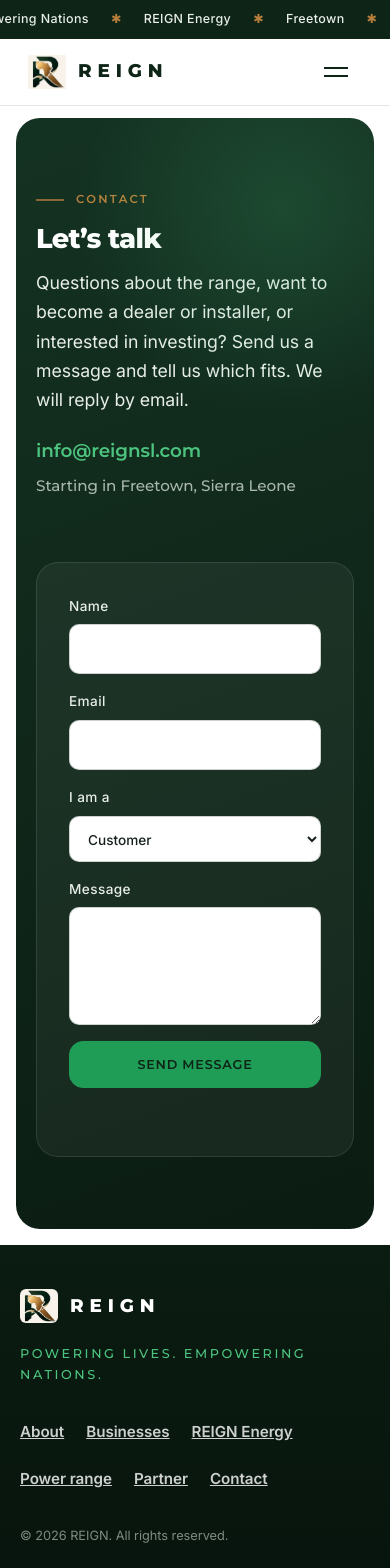
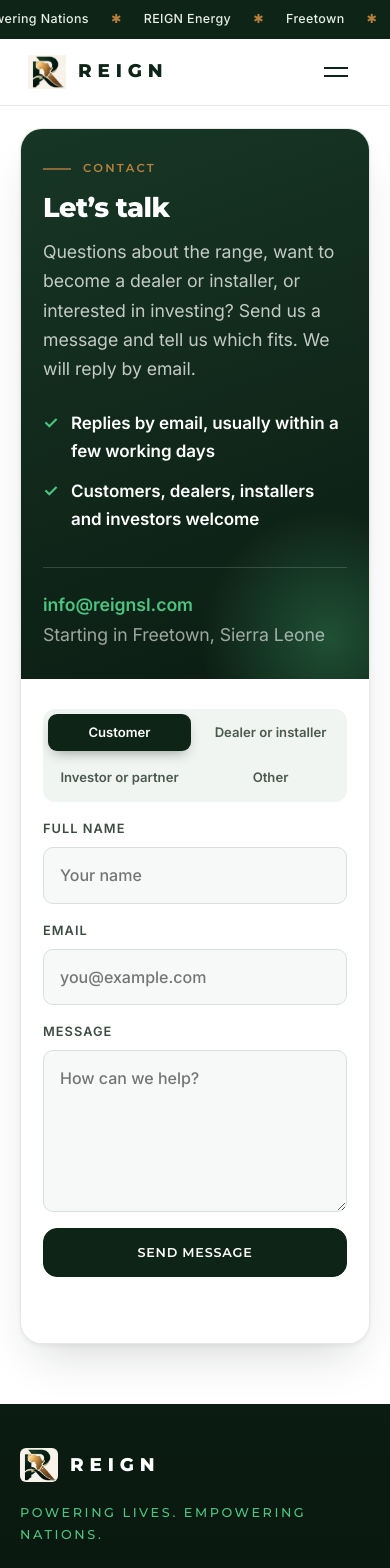
Before and after one commit to aqosuwa/reignsl, a React (Vite) app: page /contact in a window 390 px wide. Shown: the top 1568 px of the page. Built offline with nearby package versions, Linux system fonts and the light colour scheme.

Commit message:
Contact page: modern form layout matching Partner, mobile polish

```diff
--- a/src/pages/Contact.jsx
+++ b/src/pages/Contact.jsx
@@ -33,26 +33,31 @@ export default function Contact() {
   }
 
   return (
-    <section className="contact">
-      <div className="wrap contact-grid">
-        <Reveal>
+    <section className="apply contact2">
+      <Reveal className="wrap apply-card">
+        <div className="apply-info">
           <p className="eyebrow gold">Contact</p>
           <h2>Let&rsquo;s talk</h2>
           <p>Questions about the range, want to become a dealer or installer, or interested in investing? Send us a message and tell us which fits. We will reply by email.</p>
-          <p className="contact-line"><a href="mailto:info@reignsl.com">info@reignsl.com</a></p>
-          <p className="contact-line dim">Starting in Freetown, Sierra Leone</p>
-        </Reveal>
-        <Reveal as="form" className="form" onSubmit={submit} noValidate>
-          <label>Name<input type="text" value={form.name} onChange={set('name')} autoComplete="name" required /></label>
-          <label>Email<input type="email" value={form.email} onChange={set('email')} autoComplete="email" required /></label>
-          <label>I am a
-            <select value={form.role} onChange={set('role')}>{roles.map(r => <option key={r}>{r}</option>)}</select>
-          </label>
-          <label>Message<textarea rows="4" value={form.message} onChange={set('message')} required /></label>
+          <ul>
+            <li>Replies by email, usually within a few working days</li>
+            <li>Customers, dealers, installers and investors welcome</li>
+          </ul>
+          <p className="apply-line"><a href="mailto:info@reignsl.com">info@reignsl.com</a><br /><span>Starting in Freetown, Sierra Leone</span></p>
+        </div>
+        <form className="apply-form" onSubmit={submit} noValidate>
+          <div className="role-seg role-seg4" role="group" aria-label="I am a">
+            {roles.map(r => <button type="button" key={r} className={form.role === r ? 'on' : ''} onClick={() => setForm(f => ({ ...f, role: r }))}>{r}</button>)}
+          </div>
+          <div className="af-row">
+            <label>Full name<input type="text" value={form.name} onChange={set('name')} placeholder="Your name" autoComplete="name" /></label>
+            <label>Email<input type="email" value={form.email} onChange={set('email')} placeholder="you@example.com" autoComplete="email" /></label>
+          </div>
+          <label>Message<textarea rows="5" value={form.message} onChange={set('message')} placeholder="How can we help?" /></label>
           <button type="submit" className="btn">Send message</button>
           <p className="form-msg" role="status">{msg}</p>
-        </Reveal>
-      </div>
+        </form>
+      </Reveal>
     </section>
   )
 }
--- a/src/styles.css
+++ b/src/styles.css
@@ -957,3 +957,20 @@ body{font-size:17px}
 .hyb-flow .out{grid-column:1/-1;border-style:dashed;color:#4cc47f}
 @media (max-width:900px){.hyb-grid{grid-template-columns:1fr 1fr}.hyb-feature{grid-template-columns:1fr;padding:30px 22px;gap:28px}}
 @media (max-width:520px){.hyb-grid{grid-template-columns:1fr}}
+
+/* ===== Contact + form polish ===== */
+.contact2{padding-top:150px}
+.apply-line a{color:#4cc47f;text-decoration:none}
+.role-seg4{grid-template-columns:repeat(4,1fr)}
+.role-seg button{line-height:1.2}
+.apply-form .form-msg{min-height:1.4em;font-weight:600}
+.apply-form .btn:disabled{opacity:.6}
+@media (max-width:900px){
+  .role-seg,.role-seg4{grid-template-columns:1fr 1fr}
+  .apply-form .btn{justify-self:stretch;width:100%}
+  .apply-form{gap:16px}
+  .apply-info h2{font-size:1.7rem}
+  .apply{padding-bottom:60px}
+  .contact2{padding-top:128px}
+}
+@media (max-width:420px){.apply .wrap{padding-inline:14px}.role-seg button{font-size:.82rem;padding:11px 6px}}
```
